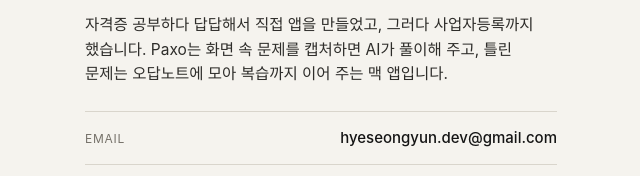
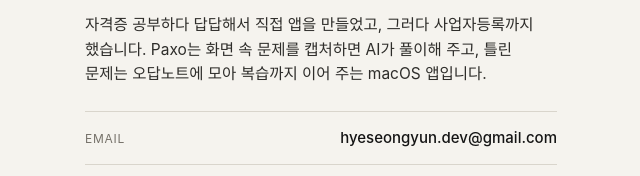
Before and after one commit to hyesngy/ask, a plain HTML site: page index.html in a window 1280 px wide. Shown: the part 1229-1405 px from the top of the page, 319-959 px from the left. Drawn offline with Linux system fonts and the light colour scheme; no server answers; a web font is replaced by a local one.

Commit message:
fix: 소개글 표기를 macOS로 수정
Co-Authored-By: Claude Fable 5.2 <noreply@anthropic.com>

```diff
--- a/index.html
+++ b/index.html
@@ -140,7 +140,7 @@
     <div class="eyebrow">물어봐 드리는 사람</div>
     <h2>윤혜성</h2>
     <div class="role">한성대학교 컴퓨터공학부 4학년 · 모두의창업 2기 1라운드 도전자</div>
-    <p>자격증 공부하다 답답해서 직접 앱을 만들었고, 그러다 사업자등록까지 했습니다. Paxo는 화면 속 문제를 캡처하면 AI가 풀이해 주고, 틀린 문제는 오답노트에 모아 복습까지 이어 주는 맥 앱입니다.</p>
+    <p>자격증 공부하다 답답해서 직접 앱을 만들었고, 그러다 사업자등록까지 했습니다. Paxo는 화면 속 문제를 캡처하면 AI가 풀이해 주고, 틀린 문제는 오답노트에 모아 복습까지 이어 주는 macOS 앱입니다.</p>
     <ul class="links">
       <li><a href="mailto:hyeseongyun.dev@gmail.com"><span>EMAIL</span><b>hyeseongyun.dev@gmail.com</b></a></li>
       <li><a href="tel:01041053516"><span>PHONE</span><b>010-4105-3516</b></a></li>
```
